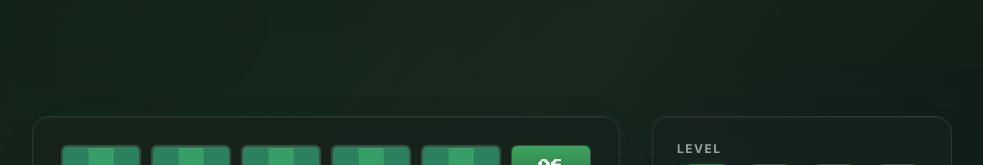
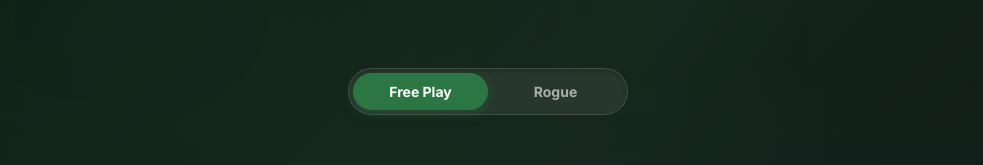
Before and after one commit to camlee21/voltorbflipweb, a React (Vite) app: page / in a window 1280 px wide. Shown: the part 136-301 px from the top of the page, without its empty margins (152-1135 px from the left). Built offline with nearby package versions, Linux system fonts and the light colour scheme.

Commit message:
Added slider for Free Play and Rogue mode

```diff
--- a/src/App.jsx
+++ b/src/App.jsx
@@ -1,11 +1,10 @@
-
-import FreePlayGame from "./pages/FreePlayGame";
+import Home from "./pages/Home";
 import Layout from './components/Layout'
 
 export default function App() {
   return (
     <Layout>
-        <FreePlayGame />
+      <Home />
     </Layout>
   );
 }
--- a/src/pages/FreePlayGame.jsx
+++ b/src/pages/FreePlayGame.jsx
@@ -148,12 +148,12 @@ export default function FreePlayGame() {
       setMessage("Level beaten!");
       setNewGame(false);
       setGrid(revealBoard(grid));
-      setTimeout(() => {
-        startLevel(level);
-        setNewGame(true);
-        setScore(1);
-        setMessage("");
-      }, 1000);
+      // setTimeout(() => {
+      //   startLevel(level);
+      //   setNewGame(true);
+      //   setScore(1);
+      //   setMessage("");
+      // }, 1000);
     } else if (score === maxScore) {
       setMessage("Reset to start a new game.");
     } else {
--- /dev/null
+++ b/src/pages/Home.css
@@ -0,0 +1,62 @@
+.mode-toggle-wrapper {
+  display: flex;
+  justify-content: center;
+  margin-bottom: 30px;
+}
+
+/* ── Mode toggle ── */
+.mode-toggle {
+  position: relative;
+  display: flex;
+  background-color: rgba(255, 255, 255, 0.08);
+  backdrop-filter: blur(8px);
+  -webkit-backdrop-filter: blur(8px);
+  padding: 4px;
+  border-radius: 9999px;
+  border: 1px solid rgba(255, 255, 255, 0.12);
+  width: 280px;
+  box-shadow: inset 0 2px 4px rgba(0,0,0,0.2);
+}
+
+.mode-toggle-slider {
+  position: absolute;
+  top: 4px;
+  left: 4px;
+  bottom: 4px;
+  width: calc(50% - 4px);
+  background-color: var(--accent);
+  border-radius: 9999px;
+  transition: transform 0.3s cubic-bezier(0.25, 1, 0.5, 1), background-color 0.3s ease;
+  box-shadow: 0 4px 12px var(--accent-glow);
+  z-index: 1;
+}
+
+.mode-toggle-btn {
+  flex: 1;
+  position: relative;
+  z-index: 2;
+  background: none;
+  border: none;
+  padding: 10px 0;
+  font-size: 14px;
+  font-weight: 700;
+  font-family: inherit;
+  cursor: pointer;
+  display: flex;
+  align-items: center;
+  justify-content: center;
+  gap: 6px;
+  transition: color 0.2s ease;
+  color: rgba(255, 255, 255, 0.6);
+}
+
+.mode-toggle-btn.active {
+  color: #ffffff;
+}
+
+@media (max-width: 840px) {
+  .mode-toggle {
+    width: 100%;
+    max-width: 340px;
+  }
+}
--- /dev/null
+++ b/src/pages/Home.jsx
@@ -0,0 +1,37 @@
+import { useState } from "react";
+import FreePlayGame from "./FreePlayGame";
+import RogueGame from "./RogueGame";
+import "./Home.css";
+
+export default function Home() {
+  const [mode, setMode] = useState("freeplay");
+
+  return (
+    <>
+      <div className="mode-toggle-wrapper">
+        <div className="mode-toggle">
+          <div
+            className="mode-toggle-slider"
+            style={{ transform: mode === "rogue" ? "translateX(100%)" : "translateX(0%)" }}
+          />
+          <button
+            type="button"
+            onClick={() => setMode("freeplay")}
+            className={`mode-toggle-btn ${mode === "freeplay" ? "active" : ""}`}
+          >
+            Free Play
+          </button>
+          <button
+            type="button"
+            onClick={() => setMode("rogue")}
+            className={`mode-toggle-btn ${mode === "rogue" ? "active" : ""}`}
+          >
+            Rogue
+          </button>
+        </div>
+      </div>
+
+      {mode === "freeplay" ? <FreePlayGame /> : <RogueGame />}
+    </>
+  );
+}
--- /dev/null
+++ b/src/pages/RogueGame.css
@@ -0,0 +1,11 @@
+.rogue-game-page {
+  width: 100%;
+  display: flex;
+  justify-content: center;
+  padding: 48px 0;
+}
+
+.rogue-game-placeholder {
+  font-family: var(--font-body);
+  color: var(--color-text-muted);
+}
--- /dev/null
+++ b/src/pages/RogueGame.jsx
@@ -0,0 +1,9 @@
+import "./RogueGame.css";
+
+export default function RogueGame() {
+  return (
+    <div className="rogue-game-page">
+      <p className="rogue-game-placeholder">Rogue mode coming soon.</p>
+    </div>
+  );
+}
```
